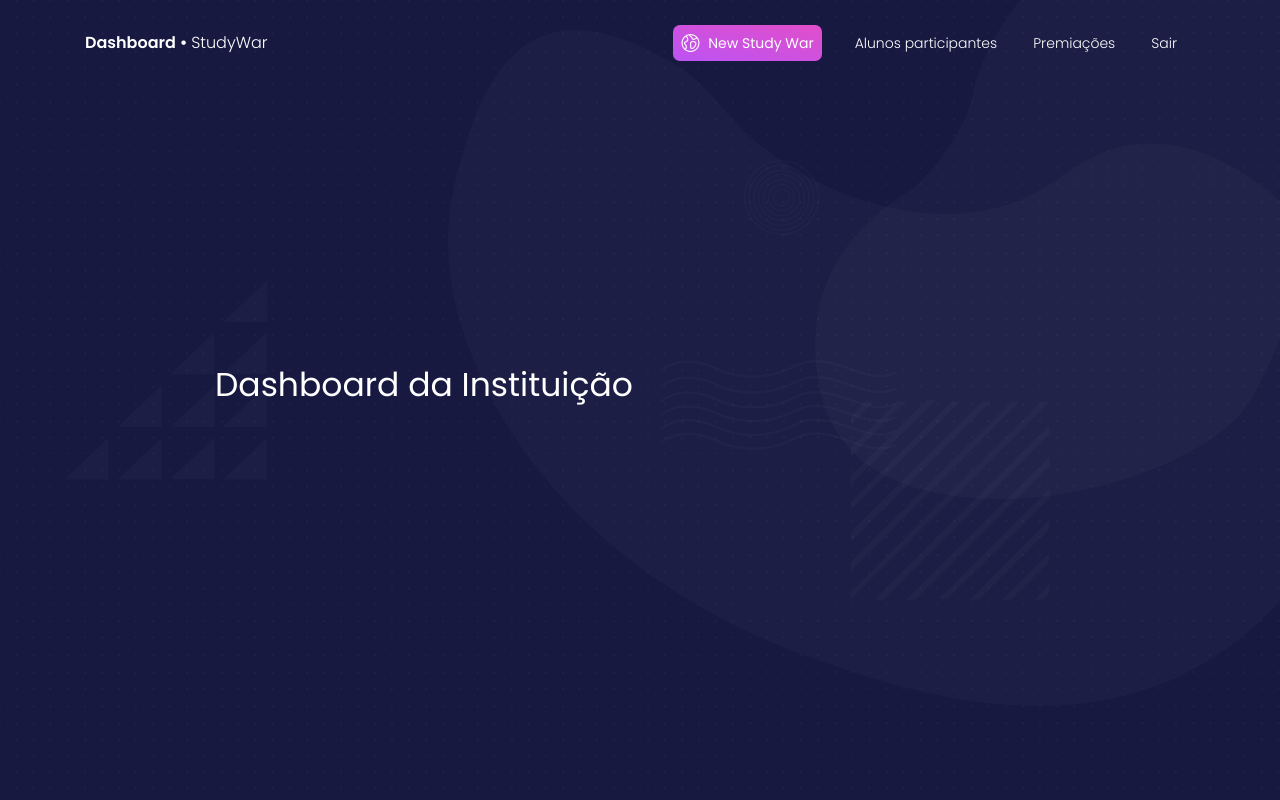
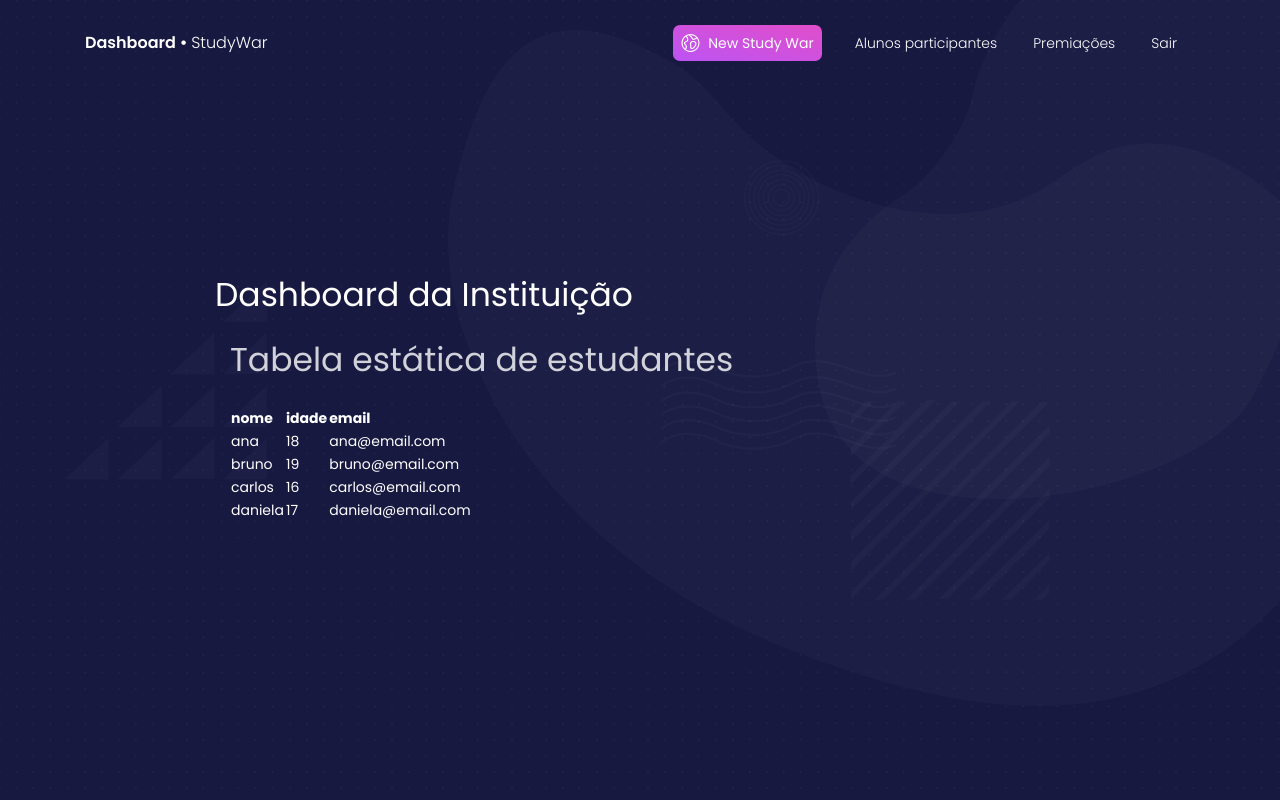
Before and after one commit to clapscofield/studyWar, a React (Create React App) app in the folder front/: page /landing-inst in a window 1280 px wide. Shown: the top 800 px of the page. Built offline with nearby package versions, Linux system fonts and the light colour scheme.

Commit message:
Listagem dos alunos a partir de "banco" definido

```diff
--- a/front/package.json
+++ b/front/package.json
@@ -53,6 +53,7 @@
     "react-router-dom": "5.2.0",
     "react-scripts": "4.0.1",
     "reactstrap": "8.7.1",
+    "redux-thunk": "^2.3.0",
     "web-vitals": "1.0.1"
   },
   "optionalDependencies": {
--- a/front/src/features/LandingInst/views/LandingInst.jsx
+++ b/front/src/features/LandingInst/views/LandingInst.jsx
@@ -13,6 +13,50 @@ const LandingInst = (props) => {
       document.body.classList.toggle("landing-page");
     };
   }, []);
+
+  class Table extends React.Component {
+    constructor(props) {
+       super(props)
+       this.state = {
+          students: [
+             { id: 1, name: 'ana', age: 18, email: 'ana@email.com' },
+             { id: 2, name: 'bruno', age: 19, email: 'bruno@email.com' },
+             { id: 3, name: 'carlos', age: 16, email: 'carlos@email.com' },
+             { id: 4, name: 'daniela', age: 17, email: 'daniela@email.com' }
+          ]
+       }
+    }
+
+    render() {
+      return (
+        <div className="container">
+            <h1>Tabela estática de estudantes</h1>
+            <table>
+                <thead>
+                <tr>
+                    <th>nome</th>
+                    <th>idade</th>
+                    <th>email</th>
+                </tr>
+                </thead>
+                <tbody>
+                    {
+                        this.state.students.map((student) => (
+                            <tr key={student.id}>
+                                <td>{student.name}</td>
+                                <td>{student.age}</td>
+                                <td>{student.email}</td>
+                                <td/>
+                            </tr>
+                        ))
+                    }
+                </tbody>
+            </table>
+        </div>
+    );
+  }
+}
+
 
   return (
     <>
@@ -55,6 +99,7 @@ const LandingInst = (props) => {
                 <h1 className="text-white">
                   Dashboard da Instituição <br />
                 </h1>
+                <Table/>
               </Col>
             </Row>
           </div>
```
Also changed, not shown: 1 other file (tests, documents, lock files or other folders).
